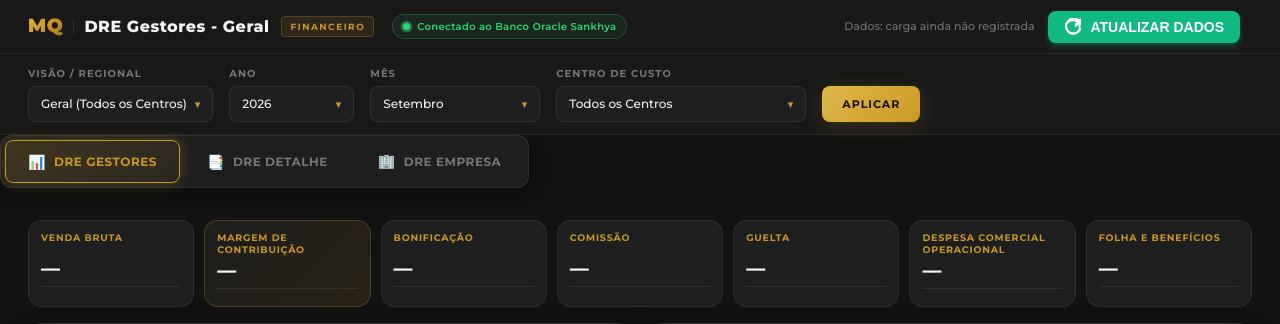
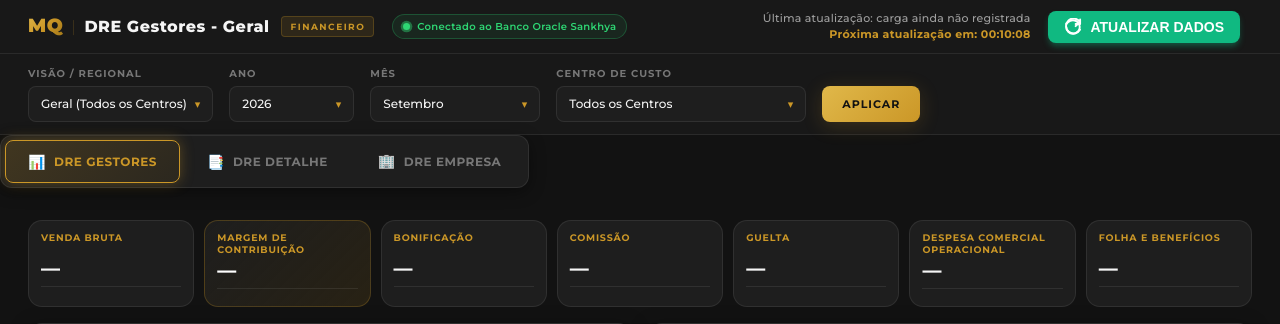
Before and after one commit to Sracm/dre_gestores, a Flask app: page / in a window 1280 px wide. Shown: the top 324 px of the page. Run offline with Flask 3, Linux system fonts and the light colour scheme; data that the repository does not hold is empty.

Commit message:
feat: exibir ultima atualizacao e contagem da proxima carga no header do DRE Gestores

```diff
--- a/static/css/style.css
+++ b/static/css/style.css
@@ -146,10 +146,30 @@ body {
   font-weight: 700;
 }
 
+.header-meta-info {
+  display: flex;
+  flex-direction: column;
+  align-items: flex-end;
+  justify-content: center;
+  gap: 2px;
+  line-height: 1.25;
+  padding: 0 4px;
+}
+
 .last-update {
-  color: var(--text-muted);
+  color: var(--text-secondary);
   font-size: 11px;
   font-weight: 500;
+  letter-spacing: 0.2px;
+  white-space: nowrap;
+}
+
+.next-update {
+  color: var(--gold);
+  font-size: 11px;
+  font-weight: 700;
+  letter-spacing: 0.3px;
+  white-space: nowrap;
 }
 
 .last-update.last-update-erro {
--- a/static/js/app.js
+++ b/static/js/app.js
@@ -1352,17 +1352,46 @@ function pctBadge(v) {
 // Mostra quando os DADOS foram carregados do Oracle (não quando a tela abriu)
 function atualizarTimestamp(ultimaCargaFalhou = false) {
   const el = document.getElementById('lastUpdate');
+  iniciarContadorProximaCarga();
   if (!state.dadosAtualizadosEm) {
-    el.textContent = 'Dados: carga ainda não registrada';
+    el.textContent = 'Última atualização: carga ainda não registrada';
     return;
   }
-  el.textContent = 'Dados de: ' + new Date(state.dadosAtualizadosEm).toLocaleString('pt-BR', {
-    day:'2-digit', month:'2-digit', year:'numeric', hour:'2-digit', minute:'2-digit'
+  el.textContent = 'Última atualização: ' + new Date(state.dadosAtualizadosEm).toLocaleString('pt-BR', {
+    day:'2-digit', month:'2-digit', year:'numeric', hour:'2-digit', minute:'2-digit', second:'2-digit'
   });
   el.classList.toggle('last-update-erro', ultimaCargaFalhou);
   el.title = ultimaCargaFalhou
     ? 'A última tentativa de atualização falhou; exibindo a carga anterior.'
     : '';
+}
+
+// ── Próxima atualização: contagem regressiva até a carga diária do ETL ───
+const ETL_HORA_CARGA = 21; // agendamento diário (etl/agendar_tarefa.ps1)
+let contadorProximaCarga = null;
+
+function proximaCargaETL() {
+  const agora = new Date();
+  const alvo = new Date(agora);
+  alvo.setHours(ETL_HORA_CARGA, 0, 0, 0);
+  if (alvo <= agora) alvo.setDate(alvo.getDate() + 1);
+  return alvo;
+}
+
+function renderProximaCarga() {
+  const el = document.getElementById('nextUpdate');
+  if (!el) return;
+  const seg = Math.max(0, Math.floor((proximaCargaETL() - new Date()) / 1000));
+  const h = String(Math.floor(seg / 3600)).padStart(2, '0');
+  const m = String(Math.floor((seg % 3600) / 60)).padStart(2, '0');
+  const s = String(seg % 60).padStart(2, '0');
+  el.textContent = `Próxima atualização em: ${h}:${m}:${s}`;
+}
+
+function iniciarContadorProximaCarga() {
+  if (contadorProximaCarga) return;
+  renderProximaCarga();
+  contadorProximaCarga = setInterval(renderProximaCarga, 1000);
 }
 
 // ── Export CSV ───────────────────────────────────────────────────────────
--- a/templates/index.html
+++ b/templates/index.html
@@ -7,7 +7,7 @@
   <meta name="description" content="Demonstrativo de Resultado do Exercício para Gestores MQ Hair — Realizado vs Orçado por centro de custo e empresa." />
   <link rel="preconnect" href="https://fonts.googleapis.com" />
   <link href="https://fonts.googleapis.com/css2?family=Montserrat:wght@300;400;500;600;700;800;900&display=swap" rel="stylesheet" />
-  <link rel="stylesheet" href="{{ url_for('static', filename='css/style.css') }}?v=20260915_autoupdate" />
+  <link rel="stylesheet" href="{{ url_for('static', filename='css/style.css') }}?v=20261007_lastupdate" />
   <script>
     window.CURRENT_REGIONAL = {{ (regional.slug if regional else '')|tojson }};
     window.CURRENT_REGIONAL_NOME = {{ (regional.nome if regional else '')|tojson }};
@@ -31,7 +31,10 @@
   </div>
   <div class="navbar-right">
 
-    <div class="last-update" id="lastUpdate">Carregando…</div>
+    <div class="header-meta-info" id="headerMetaInfo" title="Carga automática diária do ETL às 21:00">
+      <div class="last-update" id="lastUpdate">Última atualização: --/--/---- --:--</div>
+      <div class="next-update" id="nextUpdate">Próxima atualização em: --:--:--</div>
+    </div>
     <button class="btn-refresh" id="btnUpdateData" title="Sincronizar dados financeiros dos últimos 2 meses (Direto do Oracle)" style="margin-right: 12px; width: auto; padding: 8px 16px; font-weight: 700; font-size: 14px; color: #fff; background-color: #10B981; border: none; border-radius: 8px; display: flex; align-items: center; gap: 8px; cursor: pointer; box-shadow: 0 4px 6px -1px rgba(16, 185, 129, 0.4); transition: all 0.2s;">
       <svg viewBox="0 0 24 24" fill="none" stroke="currentColor" stroke-width="2.5" style="width: 18px; height: 18px;">
         <path d="M21.5 2v6h-6M21.34 15.57a10 10 0 1 1-.22-10.27l-5.63 5.63" stroke-linecap="round" stroke-linejoin="round"/>
@@ -386,6 +389,6 @@
 <div class="toast" id="toast"></div>
 
 <script src="https://cdn.jsdelivr.net/npm/chart.js@4.4.3/dist/chart.umd.min.js"></script>
-<script src="{{ url_for('static', filename='js/app.js') }}?v=20260915_autoupdate"></script>
+<script src="{{ url_for('static', filename='js/app.js') }}?v=20261007_lastupdate"></script>
 </body>
 </html>
```
